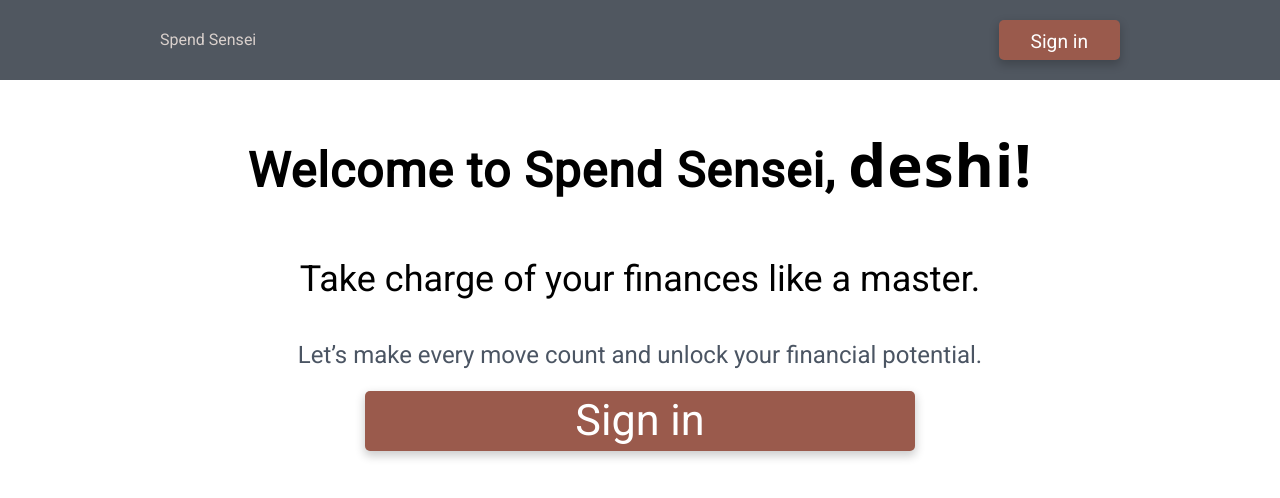
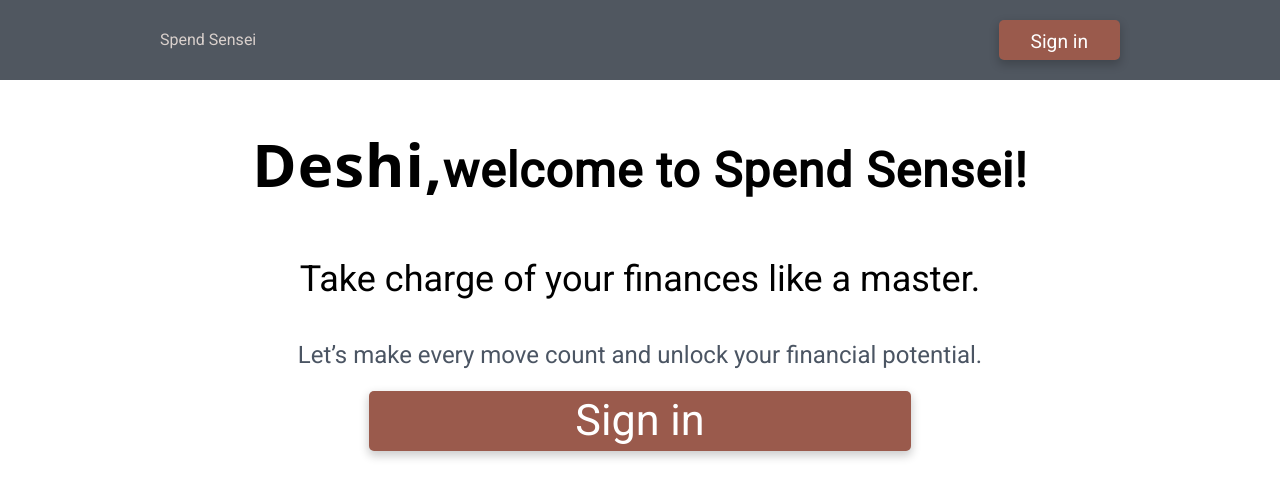
Before and after one commit to oluoko/Spend-Sensei_Expense-Tracker, a Next.js app: page / in a window 1280 px wide. Shown: the top 498 px of the page. Built offline with nearby package versions, Linux system fonts and the light colour scheme; no server answers.

Commit message:
Update Welcome.tsx

```diff
--- a/components/Welcome.tsx
+++ b/components/Welcome.tsx
@@ -6,10 +6,11 @@ const Welcome = ({ name }: WelcomeProps) => {
   return (
     <div className="flex flex-col justify-center items-center gap-5 md:gap-10">
       <h1 className="py-6 text-3xl md:text-5xl font-extrabold">
-        Welcome to Spend Sensei,{" "}
+
         <span className="text-4xl md:text-6xl font-extrabold font-sans">
-          {name ? name : "deshi"}!
+          {name ? name : "Deshi"},
         </span>
+ welcome to Spend Sensei!
       </h1>
       <p className="text-2xl md:text-4xl">
         Take charge of your finances like a master.
```
